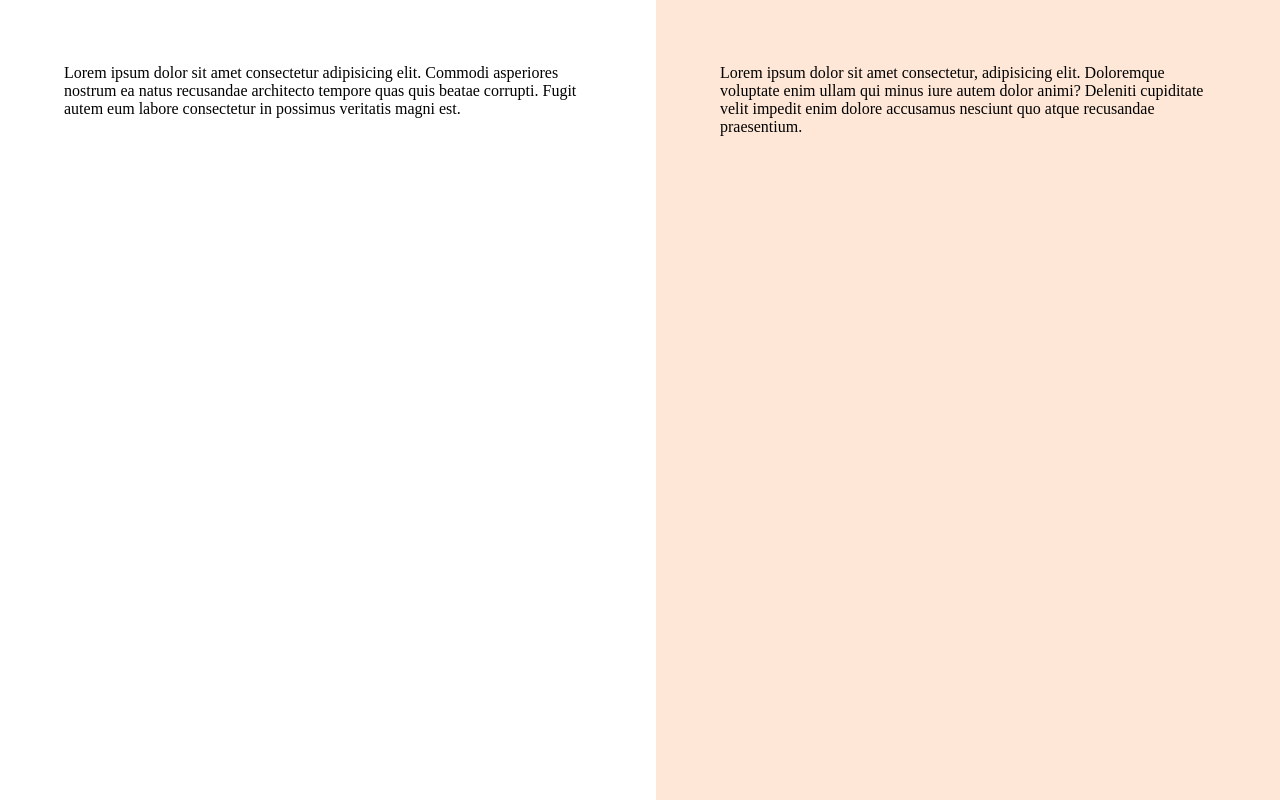
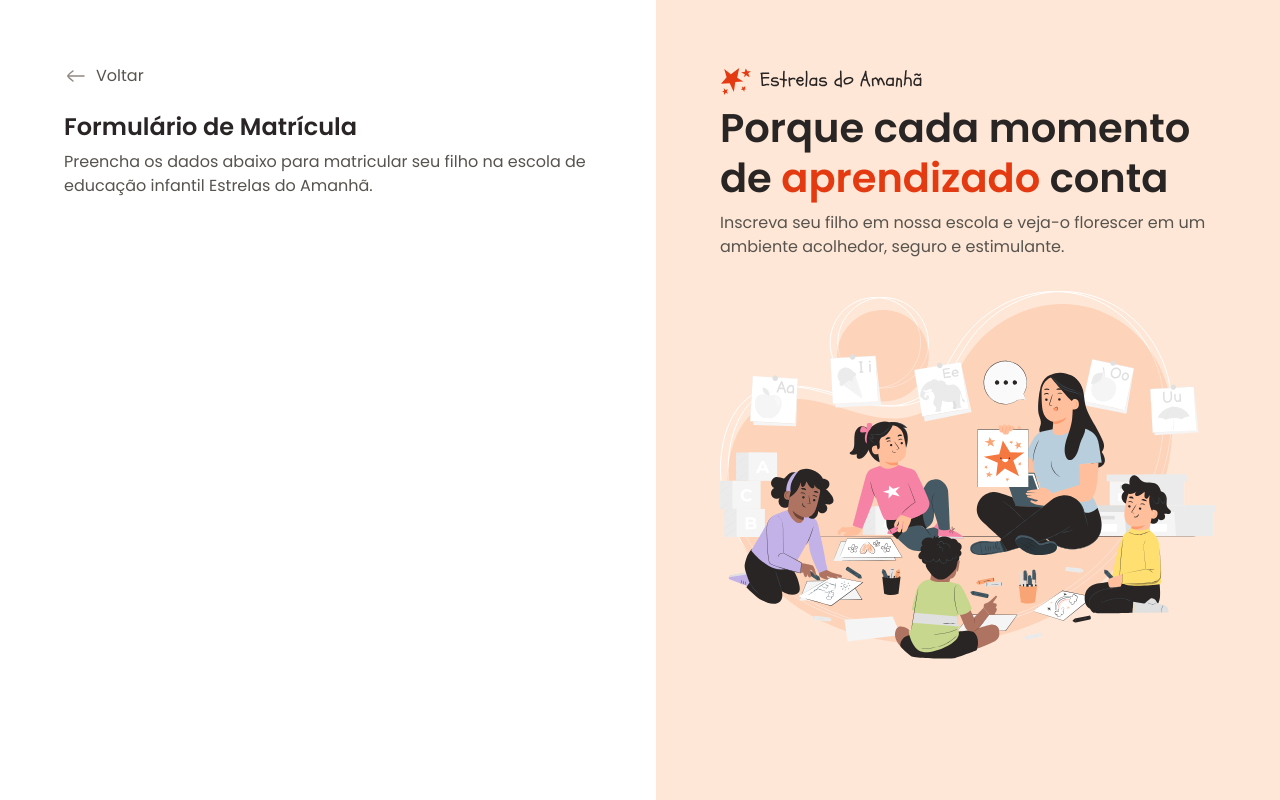
Before and after one commit to MyTruQs/formulario-de-matricula, a plain HTML site: page index.html in a window 1280 px wide. Drawn offline with Linux system fonts and the light colour scheme.

Commit message:
Conteudo aside e conteudo inicial do main

```diff
--- a/index.html
+++ b/index.html
@@ -20,15 +20,32 @@
 <body>
     <div id="app">
         <main>
-            <div class="main-container">Lorem ipsum dolor sit amet consectetur adipisicing elit. Commodi asperiores
-                nostrum ea natus recusandae architecto tempore quas quis beatae corrupti. Fugit autem eum labore
-                consectetur in possimus veritatis magni est.</div>
+            <div class="main-container">
+                <div class="back">
+                    <img src="/assets/icons/arrow-left-02.svg" alt="Ícone de voltar">
+                    <span>Voltar</span>
+                </div>
+
+                <h1>Formulário de Matrícula</h1>
+                <p>Preencha os dados abaixo para matricular seu filho na escola de educação infantil Estrelas do Amanhã.</p>
+            </div>
         </main>
 
         <aside>
-            <div class="aside-container">Lorem ipsum dolor sit amet consectetur, adipisicing elit. Doloremque voluptate
-                enim ullam qui minus iure autem dolor animi? Deleniti cupiditate velit impedit enim dolore accusamus
-                nesciunt quo atque recusandae praesentium.</div>
+            <div class="aside-container">
+                <header>
+                    <img src="./assets/logo.svg" alt="Logo Estrelas do Amanhã">
+                    <h2>
+                        Porque cada momento de
+                        <span>
+                            aprendizado
+                        </span>
+                        conta
+                    </h2>
+                    <p>Inscreva seu filho em nossa escola e veja-o florescer em um ambiente acolhedor, seguro e estimulante.</p>
+                </header>
+                <img src="./assets/illustration.svg" alt="Ilustração de uma professora com crianças prestando atenção">
+            </div>
         </aside>
     </div>
 </body>
--- a/styles/global.css
+++ b/styles/global.css
@@ -24,4 +24,16 @@
 
 body {
     overflow: hidden;
+
+    font: var(--text);
+    color: var(--text-secondary);
 }
+
+h1, h2 {
+    color: var(--text-primary)
+}
+
+img {
+    max-width: 100%;
+    height: auto;
+}
--- a/styles/layout.css
+++ b/styles/layout.css
@@ -14,6 +14,18 @@ main {
         max-width: 33rem;
         margin-left: auto;
     }
+
+    & .back {
+        display: flex;
+        align-items: center;
+        gap: .5rem;
+        margin-bottom: 1.5rem;
+    }
+
+    & h1 {
+        font: 600 1.5rem/1.25 var(--font-family);
+        margin-bottom: .5rem;
+    }
 }
 
 aside {
@@ -22,5 +34,18 @@ aside {
 
     & .aside-container {
         max-width: 31rem;
+
+        & > img {
+            margin-top: 2rem;
+        }
+    }
+
+    & h2 {
+        font: 600 2.5rem/1.25 var(--font-family);
+        margin-bottom: .5rem;
+
+        & span {
+            color: var(--text-highlight);
+        }
     }
 }
```
